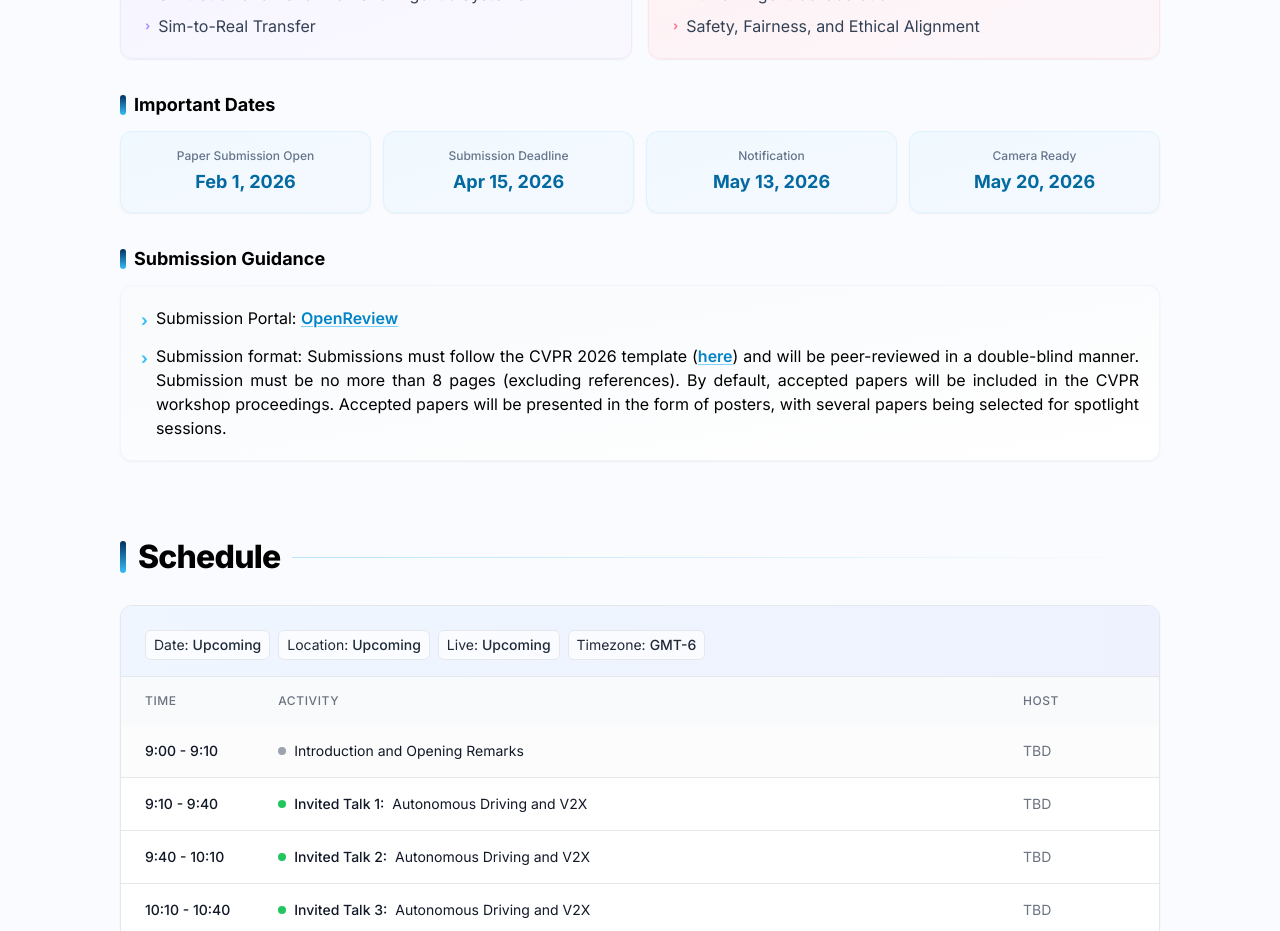
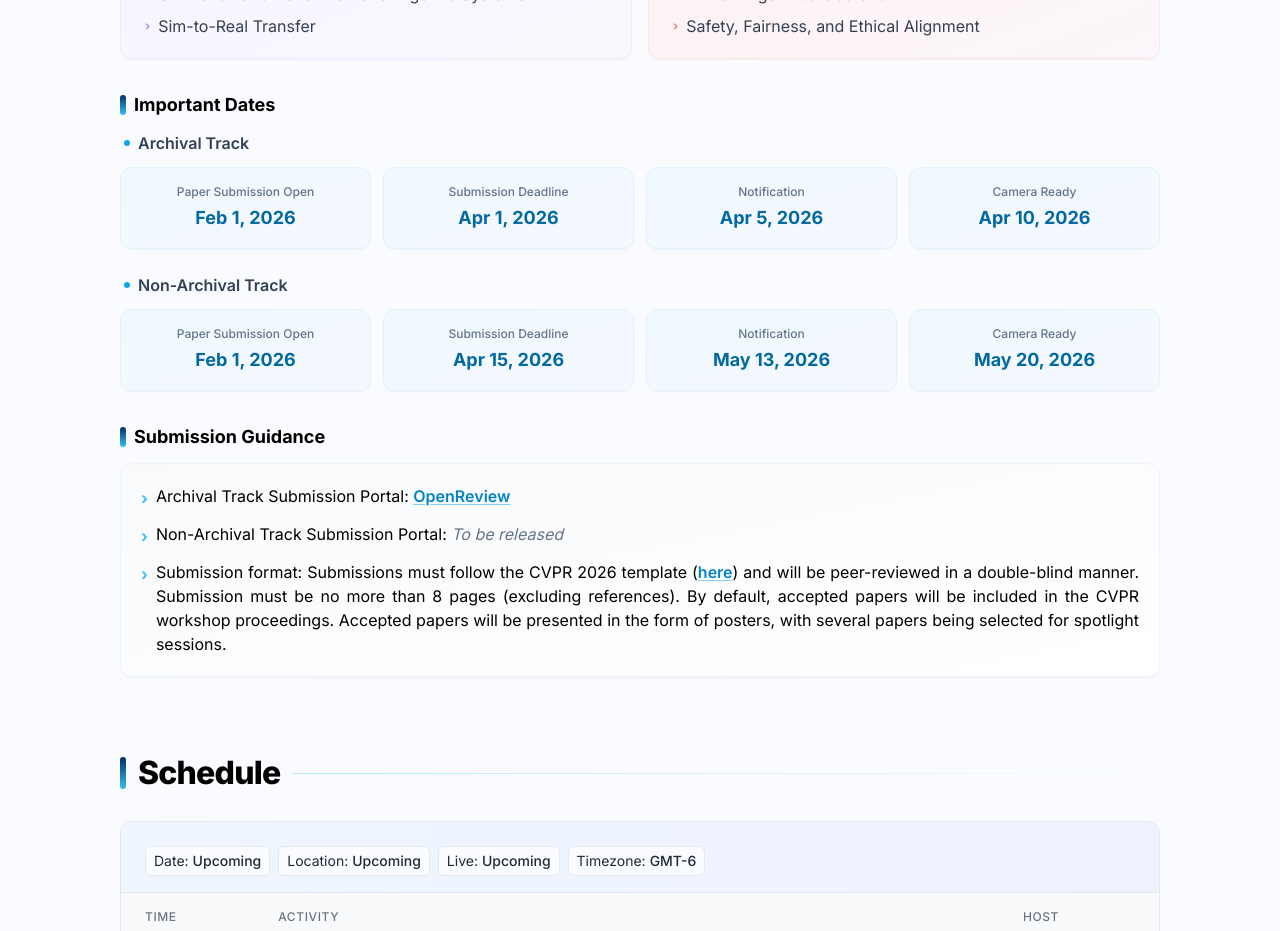
Before and after one commit to coop-intelligence/coop-intelligence.github.io, a Next.js app: page / in a window 1280 px wide. Shown: the part 1740-2671 px from the top of the page. Built offline with nearby package versions, Linux system fonts and the light colour scheme.

Commit message:
upload time

```diff
--- a/generate-pdf.js
+++ b/generate-pdf.js
@@ -9,7 +9,8 @@ const puppeteer = require('puppeteer');
 
     console.log('Navigating to http://localhost:3001/flyer ...');
     await page.emulateMediaType('screen');
-    await page.goto('http://localhost:3001/flyer', { waitUntil: 'networkidle0' });
+    await page.goto('http://localhost:3001/flyer', { waitUntil: 'networkidle2', timeout: 60000 });
+    await new Promise(r => setTimeout(r, 2000));
 
     // Get actual content height
     const bodyHeight = await page.evaluate(() => {
--- a/src/app/components/callforpapers.jsx
+++ b/src/app/components/callforpapers.jsx
@@ -125,7 +125,37 @@ const CallForPapers = () => {
                     Important Dates
                 </span>
             </p>
-            <div className="grid grid-cols-1 sm:grid-cols-4 gap-3 mb-8">
+            <div className="mb-6">
+                <h4 className="font-semibold text-slate-700 mb-3 ml-1 flex items-center gap-2">
+                    <span className="w-1.5 h-1.5 rounded-full bg-sky-500"></span>
+                    Archival Track
+                </h4>
+                <div className="grid grid-cols-1 sm:grid-cols-4 gap-3">
+                    <div className="bg-gradient-to-br from-sky-50 to-blue-50/50 rounded-xl p-4 border border-sky-100 shadow-sm text-center">
+                        <div className="text-xs text-slate-500 font-medium mb-1">Paper Submission Open</div>
+                        <div className="font-bold text-sky-700 text-lg">Feb 1, 2026</div>
+                    </div>
+                    <div className="bg-gradient-to-br from-sky-50 to-blue-50/50 rounded-xl p-4 border border-sky-100 shadow-sm text-center">
+                        <div className="text-xs text-slate-500 font-medium mb-1">Submission Deadline</div>
+                        <div className="font-bold text-sky-700 text-lg">Apr 1, 2026</div>
+                    </div>
+                    <div className="bg-gradient-to-br from-sky-50 to-blue-50/50 rounded-xl p-4 border border-sky-100 shadow-sm text-center">
+                        <div className="text-xs text-slate-500 font-medium mb-1">Notification</div>
+                        <div className="font-bold text-sky-700 text-lg">Apr 5, 2026</div>
+                    </div>
+                    <div className="bg-gradient-to-br from-sky-50 to-blue-50/50 rounded-xl p-4 border border-sky-100 shadow-sm text-center">
+                        <div className="text-xs text-slate-500 font-medium mb-1">Camera Ready</div>
+                        <div className="font-bold text-sky-700 text-lg">Apr 10, 2026</div>
+                    </div>
+                </div>
+            </div>
+
+            <div className="mb-8">
+                <h4 className="font-semibold text-slate-700 mb-3 ml-1 flex items-center gap-2">
+                    <span className="w-1.5 h-1.5 rounded-full bg-sky-500"></span>
+                    Non-Archival Track
+                </h4>
+                <div className="grid grid-cols-1 sm:grid-cols-4 gap-3">
                     <div className="bg-gradient-to-br from-sky-50 to-blue-50/50 rounded-xl p-4 border border-sky-100 shadow-sm text-center">
                         <div className="text-xs text-slate-500 font-medium mb-1">Paper Submission Open</div>
                         <div className="font-bold text-sky-700 text-lg">Feb 1, 2026</div>
@@ -143,6 +173,7 @@ const CallForPapers = () => {
                         <div className="font-bold text-sky-700 text-lg">May 20, 2026</div>
                     </div>
                 </div>
+            </div>
 
             {/* Submission Guidance */}
             <p className="text-pretty mb-3">
@@ -155,7 +186,11 @@ const CallForPapers = () => {
                 <ul className="list-none space-y-3">
                     <li className="flex items-start gap-2">
                         <span className="text-sky-400 mt-0.5 font-bold">›</span>
-                        <span>Submission Portal: <a href="https://openreview.net/group?id=thecvf.com/CVPR/2026/Workshop/MEIS&referrer=%5BHomepage%5D(%2F)#tab-your-consoles" className="text-sky-600 hover:text-sky-700 font-semibold underline decoration-sky-300 underline-offset-2 hover:decoration-sky-500 transition-colors">OpenReview</a></span>
+                        <span> Archival Track Submission Portal: <a href="https://openreview.net/group?id=thecvf.com/CVPR/2026/Workshop/MEIS&referrer=%5BHomepage%5D(%2F)#tab-your-consoles" className="text-sky-600 hover:text-sky-700 font-semibold underline decoration-sky-300 underline-offset-2 hover:decoration-sky-500 transition-colors">OpenReview</a></span>
+                    </li>
+                    <li className="flex items-start gap-2">
+                        <span className="text-sky-400 mt-0.5 font-bold">›</span>
+                        <span> Non-Archival Track Submission Portal: <span className="text-slate-500 italic">To be released</span></span>
                     </li>
                     <li className="flex items-start gap-2">
                         <span className="text-sky-400 mt-0.5 font-bold">›</span>
--- a/src/app/flyer/ImportantDates.jsx
+++ b/src/app/flyer/ImportantDates.jsx
@@ -2,18 +2,19 @@ import SectionCard from "./SectionCard";
 
 const ImportantDates = () => {
   const dates = [
-    { label: "Paper submission Deadline", date: "15 Apr, 2026" },
-    { label: "Notification of acceptance", date: "13 May, 2026" },
-    { label: "Workshop date", date: "June 3, 2026" },
+    { label: "Archival Submission", date: "1 Apr, 2026" },
+    { label: "Non-Archival Submission", date: "15 Apr, 2026" },
+    { label: "Archival Notification", date: "5 Apr, 2026" },
+    { label: "Non-Archival Notification", date: "13 May, 2026" },
   ];
 
   return (
     <SectionCard id="sos-dates" title="Important Dates" variant="compact">
-      <div className="grid grid-cols-3 gap-2">
+      <div className="grid grid-cols-2 gap-2">
         {dates.map((item) => (
           <div
             key={item.label}
-            className="bg-gradient-to-br from-sky-50 to-cyan-50 rounded p-1.5 border-l-3 border-sky-500"
+            className={`bg-gradient-to-br from-sky-50 to-cyan-50 rounded p-1.5 border-l-3 border-sky-500`}
           >
             <div className="text-[10px] text-slate-600">{item.label}</div>
             <div className="text-xs font-bold text-sky-700">
--- a/src/app/flyer/Overview.jsx
+++ b/src/app/flyer/Overview.jsx
@@ -8,13 +8,12 @@ const Overview = () => {
         <span className="font-bold text-sky-700">
           Multi-Agent Embodied Intelligent Systems
         </span>{" "}
-        in the era of large vision–language and foundation models, aiming to understand how agents with perception,
-        language, and reasoning can collaborate with each other and with humans to act safely and effectively in complex real-world environments.
+        in the era of large vision–language and foundation models, aiming to understand how agents can collaborate with each other and with humans to act safely and effectively in complex real-world environments.
         We bring together researchers in {" "}
         <span className="font-semibold text-sky-700">foundation models</span>,{" "}
         <span className="font-semibold text-sky-700">multi-agent systems</span>,{" "}
         <span className="font-semibold text-sky-700">simulation and evaluation</span>, and{" "}
-        <span className="font-semibold text-sky-700">human–agent interaction</span>, spanning real-world applications (e.g., autonomous driving, robotics) and core challenges in robustness, safety, explainability, and alignment.
+        <span className="font-semibold text-sky-700">human–agent interaction</span>, spanning real-world applications and core challenges in robustness, safety, explainability, and alignment.
       </p>
       {/* Topics + Important Dates side by side */}
       <div className="grid grid-cols-[4fr_2fr] gap-2">
@@ -24,20 +23,20 @@ const Overview = () => {
             <span className="inline-block w-1.5 h-1.5 rounded-full bg-sky-500" />
             Representative Topics
           </p>
-          <ul className="space-y-0.5 text-[10px] text-slate-700">
-            <li className="flex items-start">
+          <ul className="text-[10px] text-slate-700 mt-0.5 flex flex-col gap-0">
+            <li className="flex items-start leading-[1.15] mb-[2px]">
               <span className="text-sky-400 mr-1 font-bold">›</span>
               <span>Foundation models and architectures for cooperative embodied agents</span>
             </li>
-            <li className="flex items-start">
+            <li className="flex items-start leading-[1.15] mb-[2px]">
               <span className="text-sky-400 mr-1 font-bold">›</span>
               <span>Multi-agent collaboration, communication, and decision-making</span>
             </li>
-            <li className="flex items-start">
+            <li className="flex items-start leading-[1.15] mb-[2px]">
               <span className="text-sky-400 mr-1 font-bold">›</span>
               <span>Simulation platforms, datasets, and benchmarks for cooperative systems</span>
             </li>
-            <li className="flex items-start">
+            <li className="flex items-start leading-[1.15]">
               <span className="text-sky-400 mr-1 font-bold">›</span>
               <span>Human–agent interaction, safety, ethics, and interpretability</span>
             </li>
@@ -49,17 +48,29 @@ const Overview = () => {
             <span className="inline-block w-1.5 h-1.5 rounded-full bg-sky-500" />
             Important Dates
           </p>
-          <div className="bg-gradient-to-br from-sky-50 to-cyan-50 rounded-lg p-1.5 border border-sky-200/60 shadow-sm flex items-baseline justify-between gap-1">
-            <span className="text-[9px] text-slate-500 font-medium">Submission</span>
-            <span className="text-[11px] font-bold text-sky-700">15 Apr, 2026</span>
-          </div>
-          <div className="bg-gradient-to-br from-sky-50 to-cyan-50 rounded-lg p-1.5 border border-sky-200/60 shadow-sm flex items-baseline justify-between gap-1">
-            <span className="text-[9px] text-slate-500 font-medium">Notification</span>
-            <span className="text-[11px] font-bold text-sky-700">13 May, 2026</span>
-          </div>
-          <div className="bg-gradient-to-br from-sky-50 to-cyan-50 rounded-lg p-1.5 border border-sky-200/60 shadow-sm flex items-baseline justify-between gap-1">
-            <span className="text-[9px] text-slate-500 font-medium">Workshop</span>
-            <span className="text-[11px] font-bold text-sky-700">June 3, 2026</span>
+          <div className="flex gap-1.5">
+            <div className="flex-1 bg-gradient-to-br from-sky-50 to-cyan-50 rounded-lg p-1.5 border border-sky-200/60 shadow-sm">
+              <div className="text-[8px] font-bold text-sky-900 mb-0.5 leading-tight">Archival Track</div>
+              <div className="flex justify-between items-baseline">
+                <span className="text-[8px] text-slate-500">Submission:</span>
+                <span className="text-[8px] font-bold text-sky-700">1 Apr</span>
+              </div>
+              <div className="flex justify-between items-baseline">
+                <span className="text-[8px] text-slate-500">Notification:</span>
+                <span className="text-[8px] font-bold text-sky-700">5 Apr</span>
+              </div>
+            </div>
+            <div className="flex-1 bg-gradient-to-br from-sky-50 to-cyan-50 rounded-lg p-1.5 border border-sky-200/60 shadow-sm">
+              <div className="text-[8px] font-bold text-sky-900 mb-0.5 leading-tight">Non-Archival</div>
+              <div className="flex justify-between items-baseline">
+                <span className="text-[8px] text-slate-500">Submission:</span>
+                <span className="text-[8px] font-bold text-sky-700">15 Apr</span>
+              </div>
+              <div className="flex justify-between items-baseline">
+                <span className="text-[8px] text-slate-500">Notification:</span>
+                <span className="text-[8px] font-bold text-sky-700">13 May</span>
+              </div>
+            </div>
           </div>
         </div>
       </div>
```
Also changed, not shown: 1 other file (tests, documents, lock files or other folders). Lines whose indentation alone changed are shown as unchanged.
